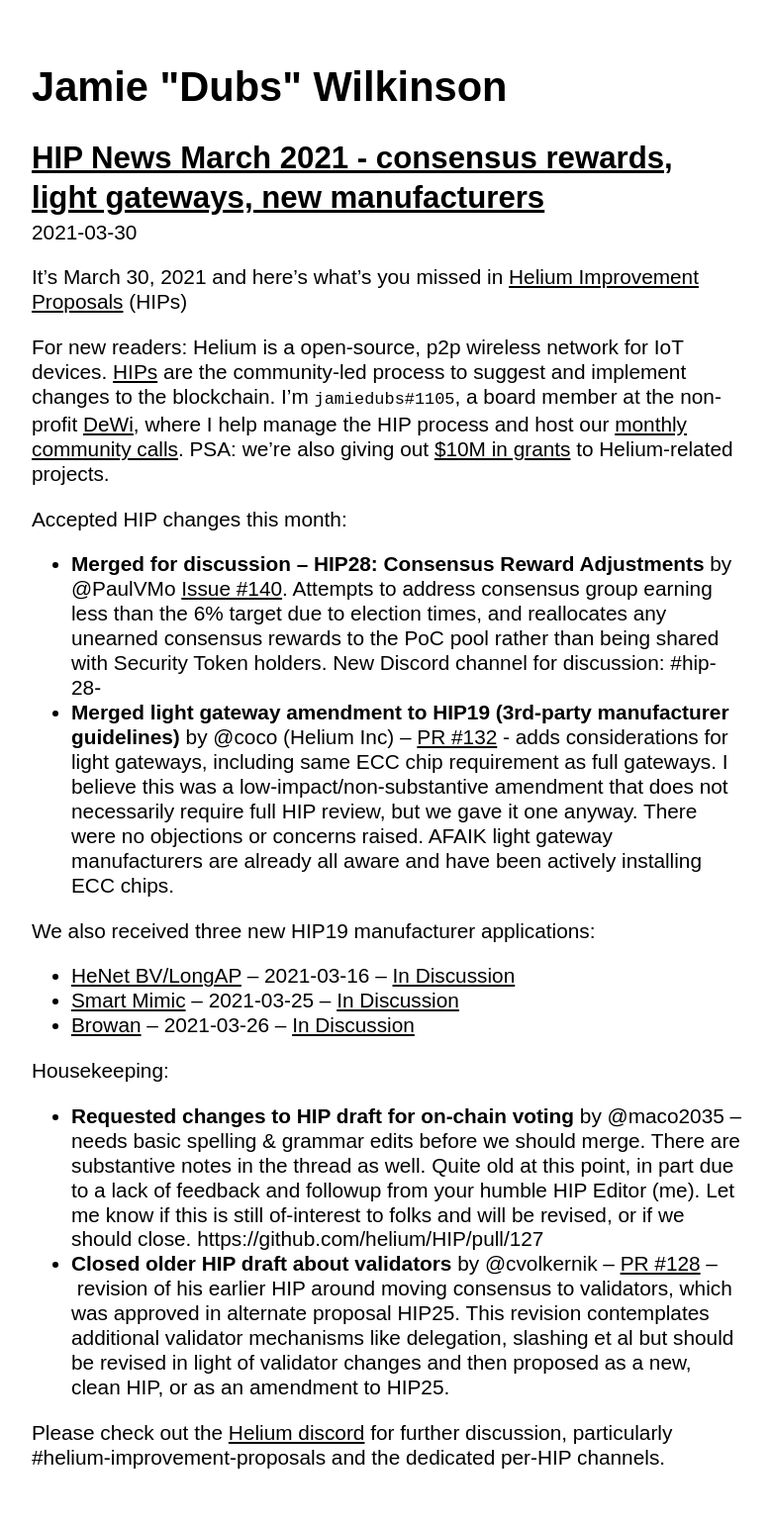
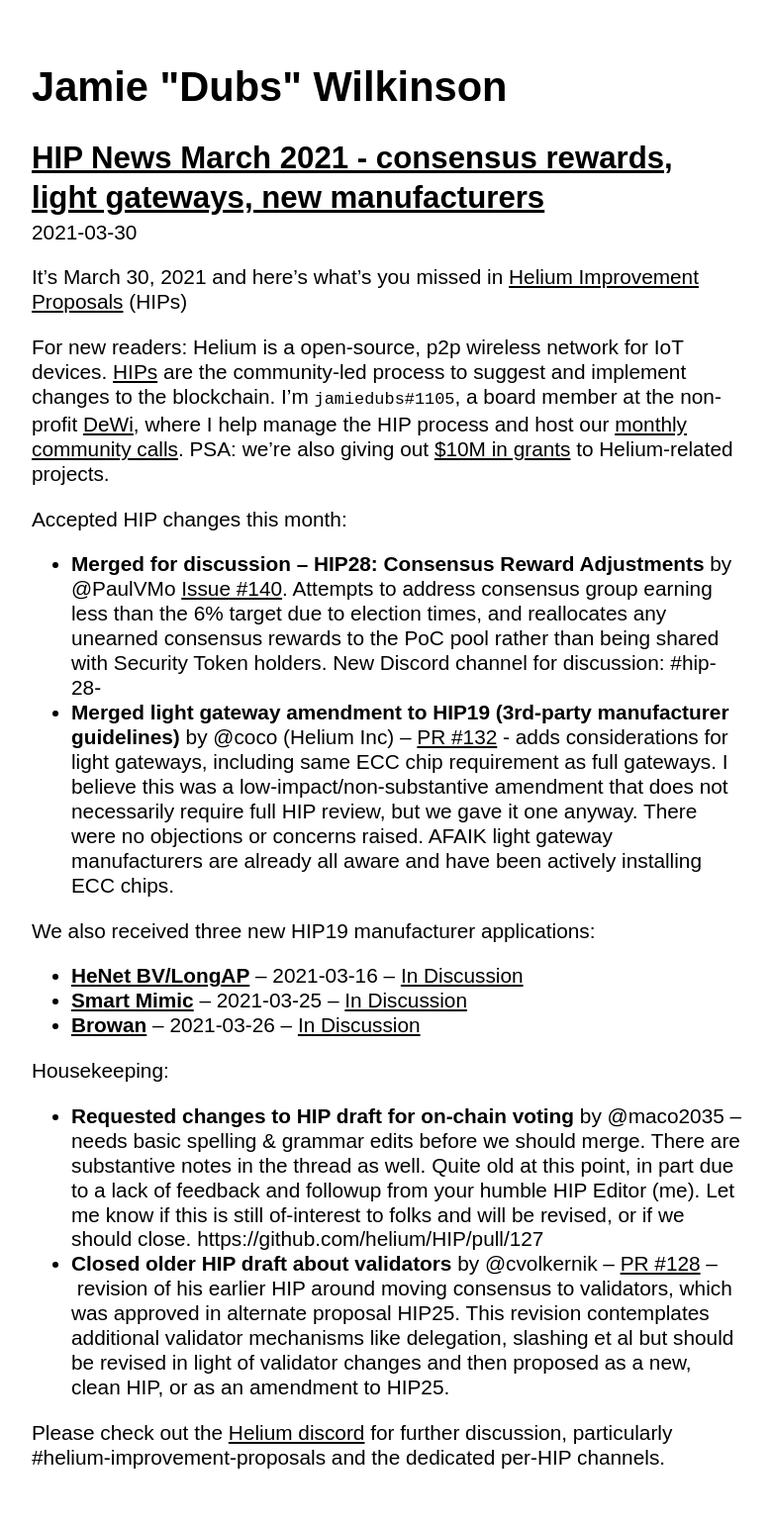
Before and after one commit to jamiew/jamiedubs.com, a Jekyll site: the page built from _posts/2021-03-30-hip-news-march-2021.md, in a window 1280 px wide. Shown: the whole page at 99% size, without its empty margins (248-1028 px from the left). Built offline with Jekyll 4.4.1, drawn with Linux system fonts in a browser that asks for light colours.

Commit message:
I like bold

```diff
--- a/_posts/2021-03-30-hip-news-march-2021.md
+++ b/_posts/2021-03-30-hip-news-march-2021.md
@@ -18,9 +18,9 @@
 
 We also received three new HIP19 manufacturer applications:
 
-* [HeNet BV/LongAP](https://github.com/HeNet/HIP/blob/feature/hip19-henet-application/0019-third-party-manufacturers/henet.md) – 2021-03-16 – [In Discussion](https://github.com/helium/HIP/pull/137)
-* [Smart Mimic](https://github.com/onterferon/HIP/blob/master/0019-third-party-manufacturers/Smart-Mimic.md) – 2021-03-25 – [In Discussion](https://github.com/helium/HIP/pull/138)
-* [Browan](https://github.com/browanofficial/HIP/blob/patch-1/0019-third-party-manufacturers/Browan-Cellular-Gateway.md) – 2021-03-26 – [In Discussion](https://github.com/helium/HIP/pull/139)
+* **[HeNet BV/LongAP](https://github.com/HeNet/HIP/blob/feature/hip19-henet-application/0019-third-party-manufacturers/henet.md)** – 2021-03-16 – [In Discussion](https://github.com/helium/HIP/pull/137)
+* **[Smart Mimic](https://github.com/onterferon/HIP/blob/master/0019-third-party-manufacturers/Smart-Mimic.md)** – 2021-03-25 – [In Discussion](https://github.com/helium/HIP/pull/138)
+* **[Browan](https://github.com/browanofficial/HIP/blob/patch-1/0019-third-party-manufacturers/Browan-Cellular-Gateway.md)** – 2021-03-26 – [In Discussion](https://github.com/helium/HIP/pull/139)
 
 Housekeeping:
 
```
